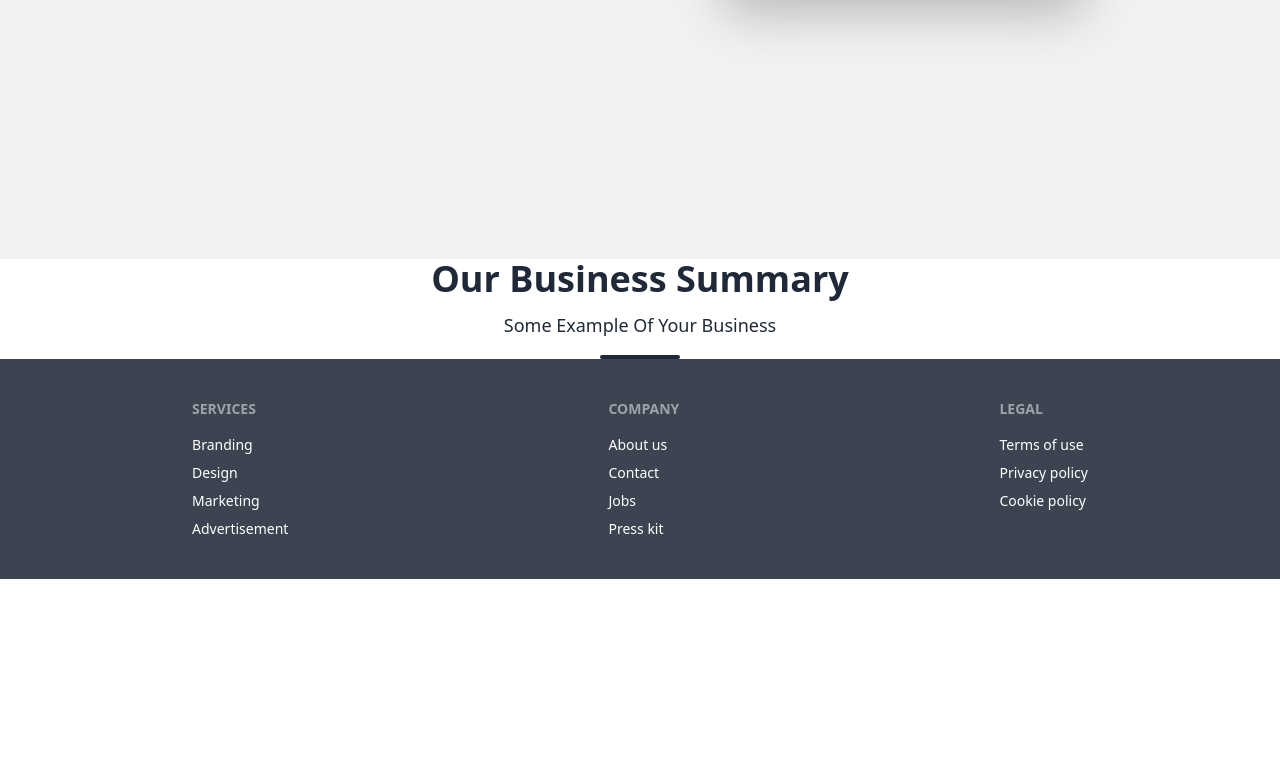
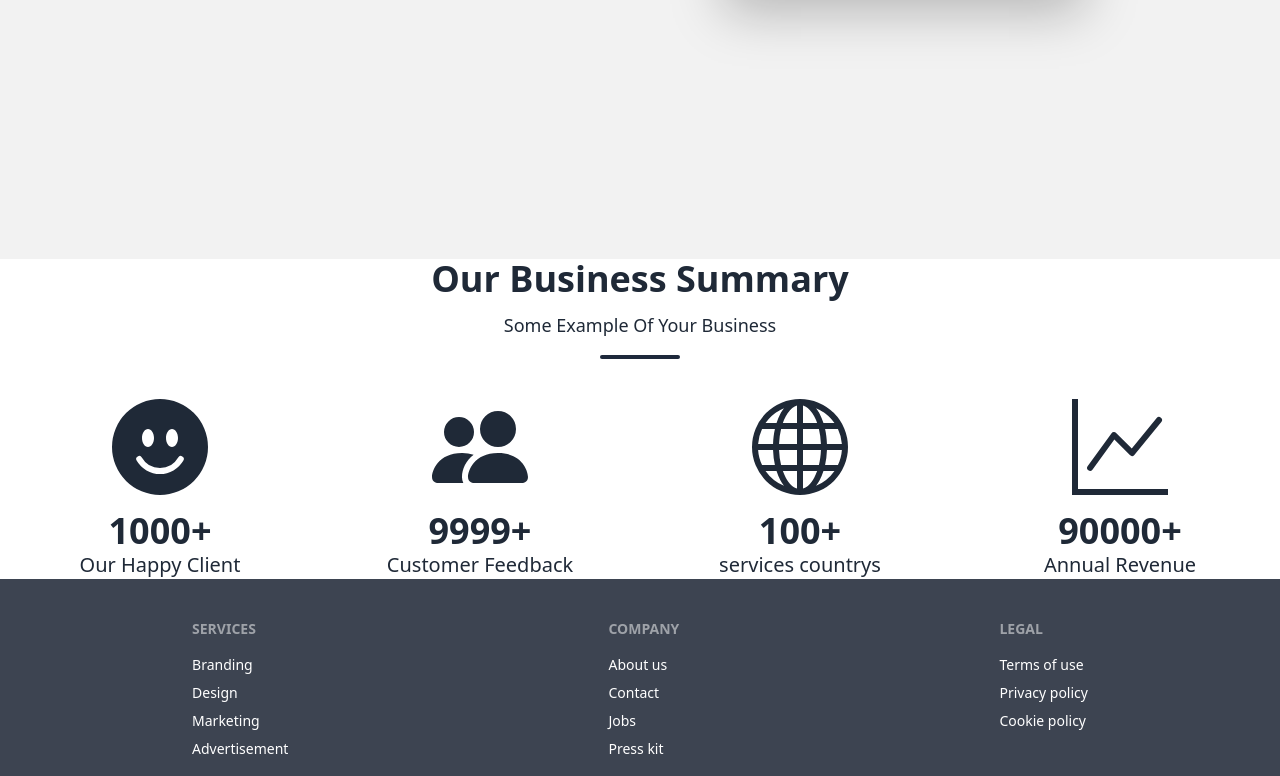
Before and after one commit to alamgir5253/-parts-manufacturer-client, a React (Create React App) app: page / in a window 1280 px wide. Shown: the part 605-1381 px from the top of the page. Before the commit the page ends 1184 px from the top, so only its background shows below. Built offline with nearby package versions, Linux system fonts and the light colour scheme.

Commit message:
busness section added to home page

```diff
--- a/src/pages/Home/BusinessSummary/BusinessSummery.js
+++ b/src/pages/Home/BusinessSummary/BusinessSummery.js
@@ -1,12 +1,38 @@
 import React from 'react';
+import { BsFillEmojiSmileFill, BsFillPeopleFill,BsGlobe,BsGraphUp } from "react-icons/bs";
 
 const BusinessSummery = () => {
   return (
     <div>
-       <div className="text-center">
-      <h2 className='text-4xl font-bold mb-3'> Our Business  Summary</h2>
-      <p className='text-lg mb-4'>Some Example Of Your Business</p>
-      <div className='h-1 w-20 rounded-md bg-slate-800 mx-auto'></div>
+      <div className="text-center mb-10">
+        <h2 className='text-4xl font-bold mb-3'> Our Business  Summary</h2>
+        <p className='text-lg mb-4'>Some Example Of Your Business</p>
+        <div className='h-1 w-20 rounded-md bg-slate-800 mx-auto'></div>
+      </div>
+      <div className='grid grid-cols-1 md:grid-cols-2 lg:grid-cols-4 text-center'>
+        <div className='mx-auto'>
+          <h2><BsFillEmojiSmileFill className='text-8xl mb-4 mx-auto' /></h2>
+          <p className='font-bold text-4xl '>1000+</p>
+          <p className='text-xl'>Our Happy Client</p>
+        </div>
+
+        <div className='mx-auto'>
+          <div><BsFillPeopleFill  className='text-8xl mb-4 mx-auto' /></div>
+          <h2  className='font-bold text-4xl '>9999+</h2>
+          <p className='text-xl'>Customer Feedback</p>
+        </div>
+
+        <div className='mx-auto'>
+          <div><BsGlobe  className='text-8xl mb-4 mx-auto' /></div>
+          <h2 className='font-bold text-4xl '>100+</h2>
+          <p className='text-xl'>services countrys</p>
+        </div>
+
+        <div className='mx-auto'>
+          <div><BsGraphUp  className='text-8xl mb-4 mx-auto' /></div>
+          <h2 className='font-bold text-4xl '>90000+</h2>
+          <p className='text-xl'>Annual Revenue</p>
+        </div>
       </div>
     </div>
   );
```
